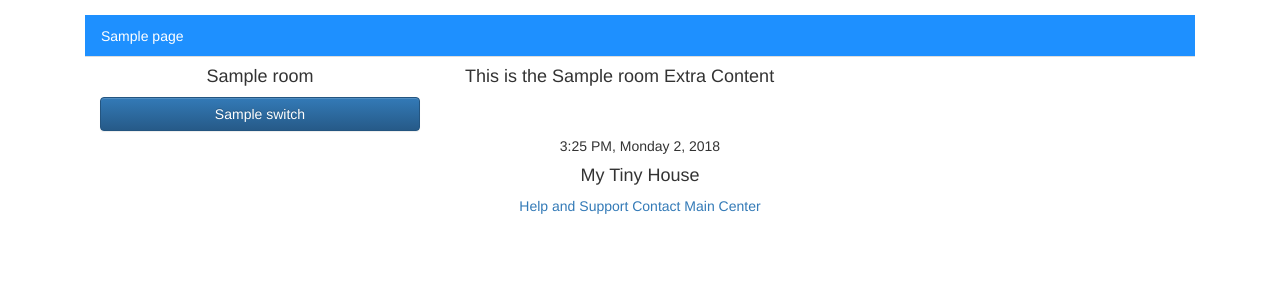
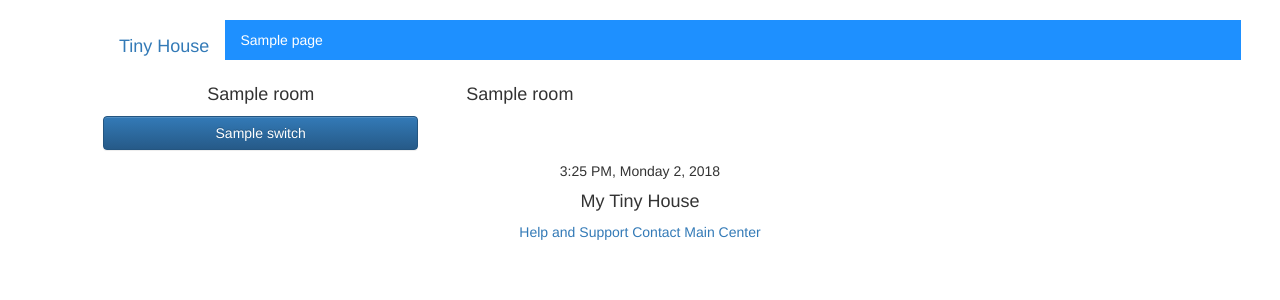
Before and after one commit to iramlopez/firstapp, a Flask app: template templates/home.html in a window 1280 px wide. Shown: the top 300 px of the page. Run offline with Flask 2, Linux system fonts and the light colour scheme; the template is opened without the code that fills it: most values are stand-ins (such as "Sample title", 1, 10 or a date in 2020); some libraries are stand-ins or nearby versions.

```diff
--- a/Tinyhouse.py
+++ b/Tinyhouse.py
@@ -63,4 +63,4 @@ def setswitch():
 
 
 if __name__== "__main__":
-    app.run(debug=True)
+    app.run(debug=True,host='0.0.0.0',port=8080)
--- a/static/css/style.css
+++ b/static/css/style.css
@@ -1,3 +1,17 @@
+.navbar .navbar-nav {
+  display: inline-block;
+  float: none;
+  vertical-align: top;
+}
+
+.col-lg-12 .col-md-12 .navbar .navbar-collapse {
+  text-align: center;
+}
+
+div {
+    border: 1px solid #FFF;
+
+}
 
 ul {
     list-style-type: none;
--- a/templates/index.html
+++ b/templates/index.html
@@ -18,16 +18,25 @@
 
 <body>
     <div class="container">
+
         <div class="spacer-15"></div>
-        <row>
+
             <div class="col-lg-12 col-md-12">
-                   <ul class="nav nav-tabs">
-                     {% for pages in navigation %}
-                        <li><a href="{{path}}{{navigation[pages]['page'] }}">{{ navigation[pages]['label']}}</a></li>
-                     {% endfor %}
-                    </ul>
+                     <nav clas="navbar navbar-default">
+                        <div class="container">
+                             <div class="navbar-header">
+                                  <a class="navbar-brand" href="#">Tiny House</a>
+                             </div>
+
+                                <ul class="nav nav-bar">
+                                 {% for pages in navigation %}
+                                    <li><a href="{{path}}{{navigation[pages]['page'] }}">{{ navigation[pages]['label']}}</a></li>
+                                 {% endfor %}
+                                </ul>
+                         </div>
+                     </nav>
             </div>
-         </row>
+
         <row>
             <div class="col-lg-4 col-md-4">
                 <Center><h4>{{room['label']}}</h4></Center>
@@ -40,7 +49,7 @@
             </div>
 
             <div class="col-lg-8 col-md-8">
-                <h4>This is the {{ room['label']}} Extra Content</h4>
+                <h4> {{ room['label']}} </h4>
                   {% if room['page'] == 'community' %}
                     {% include 'community.html' %}
                   {% elif room['label'] == 'kitchen' %}
@@ -49,13 +58,9 @@
                     {% include 'bedroom.html' %}
                   {% elif room['page'] == 'livingroom' %}
                     {% include 'livingroom.html' %}
+                  {% endif %}
+            </div>
 
-                  {% endif %}
-
-
-
-
-            </div>
         </row>
 
         <row>
```
